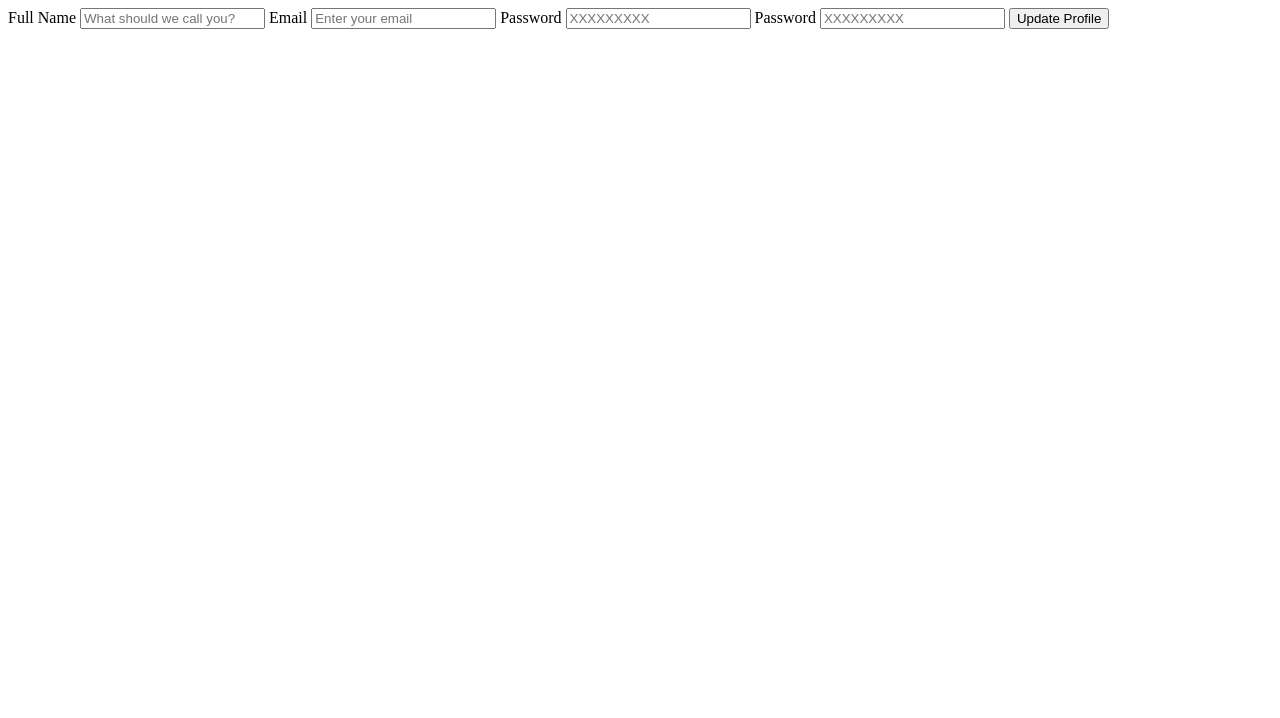
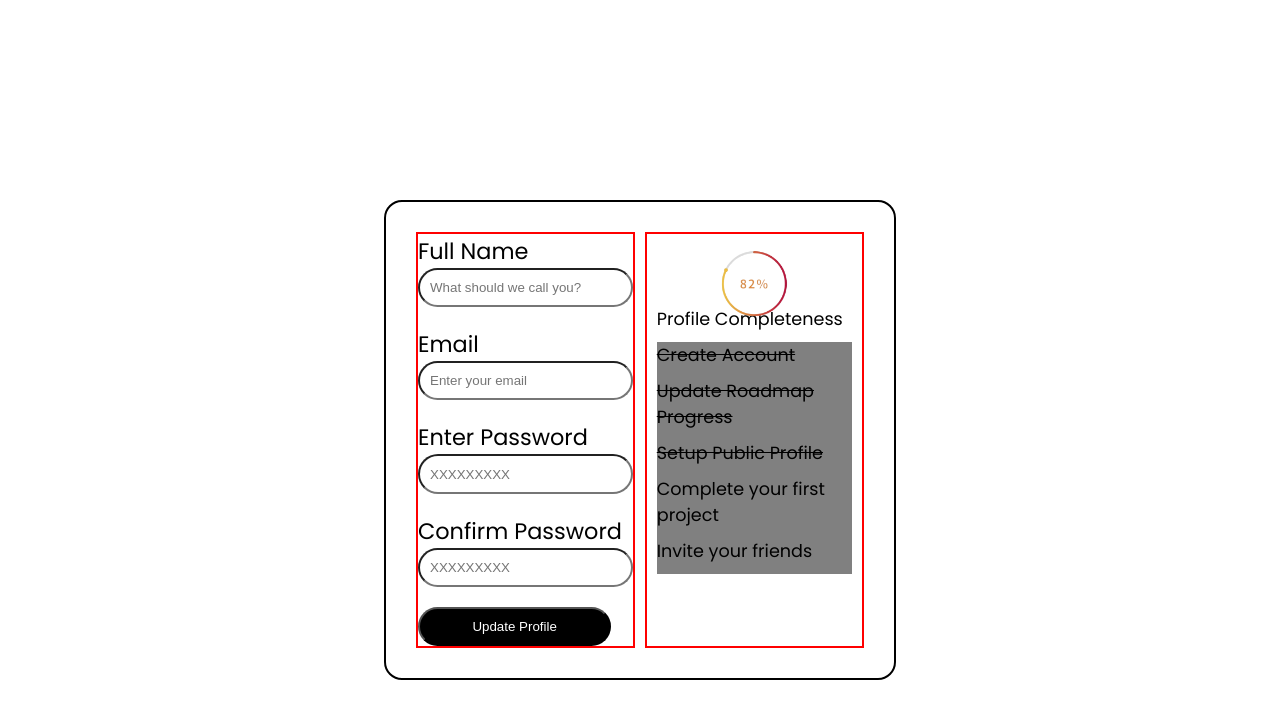
Before and after one commit to buildinrythm/07-form-UI, a plain HTML site: page index.html in a window 1280 px wide. Drawn offline with Linux system fonts and the light colour scheme.

Commit message:
decorated left side

```diff
--- a/index.html
+++ b/index.html
@@ -4,6 +4,8 @@
     <meta charset="UTF-8">
     <meta name="viewport" content="width=device-width, initial-scale=1.0">
     <link rel="stylesheet" href="styles.css">
+    <link href="https://fonts.googleapis.com/css2?family=Poppins:wght@400;600&display=swap" rel="stylesheet">
+
     <title>Accessible Form UI</title>
 </head>
 <body>
@@ -13,11 +15,25 @@
         <input id="full-name" placeholder="What should we call you?" type="text" autocomplete="name">
         <label for="email">Email</label>
         <input id="email" placeholder="Enter your email" type="email" autocomplete="email">
-        <label for="password">Password</label>
+        <label for="password">Enter Password</label>
         <input id="password" placeholder="XXXXXXXXX" type="password" autocomplete="new-password">
-        <label for="confirm-password">Password</label>
+        <label for="confirm-password">Confirm Password</label>
         <input id="confirm-password" placeholder="XXXXXXXXX" type="password" autocomplete="current-password">
         <button id="update-profile">Update Profile</button>
+        </div>
+
+        <div class="form-right">
+            <div class="progress-percent">
+                <img src="progress.png" alt="progress bar">
+            </div>
+            <p>Profile Completeness</p>
+            <div class="checklist-container">
+                <p class="strike">Create Account</p>
+                <p class="strike">Update Roadmap Progress</p>
+                <p class="strike">Setup Public Profile</p>
+                <p>Complete your first project</p>
+                <p>Invite your friends</p>
+            </div>
         </div>
     </div>
 </body>
--- a/styles.css
+++ b/styles.css
@@ -0,0 +1,98 @@
+* {
+    box-sizing: border-box;
+    padding: 0;
+    margin: 0;
+}
+body {
+  font-family: 'Poppins', sans-serif;
+}
+
+body{
+    display: flex;
+    justify-content: center;
+    align-items: center;
+}
+
+.form-container{
+    border: 2px solid black;
+    border-radius: 18px;
+    display: flex;
+    justify-content: center;
+    align-items: center;
+    margin-top: 200px;
+    width: 40vw;
+    height: 60vh;
+    gap: 10px;
+    padding: 30px;
+
+}
+
+.form-left{
+    display: flex;
+    flex-direction: column;
+    justify-content: center;
+    align-items: flex-start;
+    height: 100%;
+    width: 50%;
+    border: 2px solid red;
+    font-size: 1.4rem;
+}
+
+.form-right{
+    display: flex;
+    flex-direction: column;
+    justify-content: center;
+    align-items: flex-start;
+    border: 2px solid red;
+    height: 100%;
+    width: 50%;
+    font-size: 1.1rem;
+     position: relative;
+     padding: 10px;
+}
+
+.form-right p{
+    width: 100%;
+    margin-bottom: 10px;
+
+
+}
+
+.progress-percent{
+    display: flex;
+    justify-content: center;
+    align-self: center;
+}
+img {
+    height: 100px;
+    width: 100px;
+    position: absolute;
+    top: 0;
+}
+
+input{
+    margin-bottom: 20px;
+    width: 100%;
+    height: 50px;
+    border-radius: 20px;
+}
+
+::-webkit-input-placeholder {
+    padding-left: 10px;
+}
+
+#update-profile {
+    width: 90%;
+    height: 50px;
+    background-color: black;
+    color: white;
+    border-radius: 20px;
+}
+
+.checklist-container {
+    background-color: grey;
+}
+
+.strike{
+    text-decoration: line-through;
+}
```
Also changed, not shown: progress.png (added).
